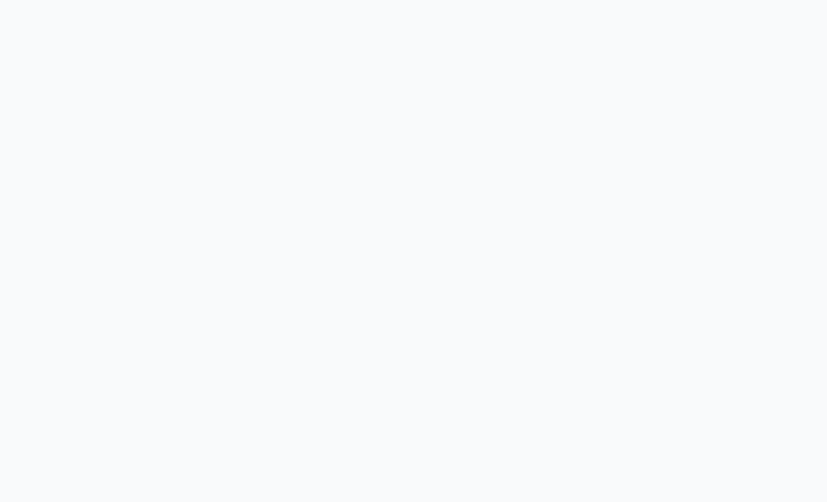
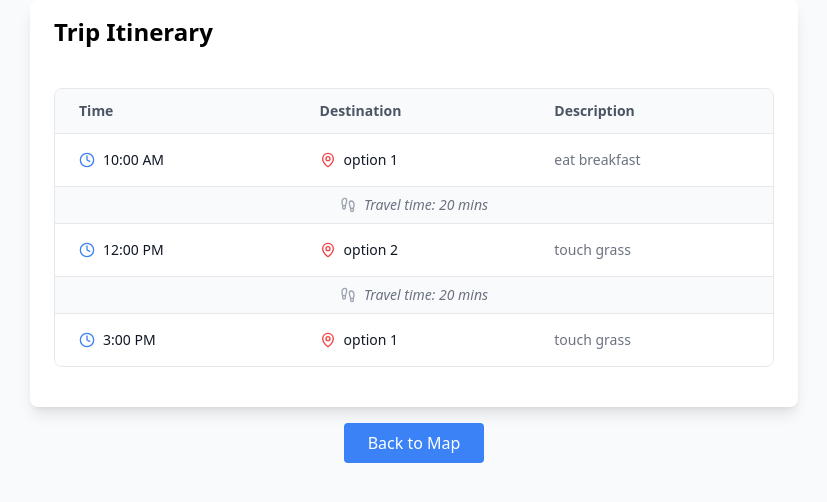
Before and after one commit to jannalee0819/What2Do, a React (Vite) app in the folder What2Do/: page /itinerary in a window 1280 px wide. Before the commit this address had no page. Shown: the top 502 px of the page, without its empty margins (226-1053 px from the left). Built offline with nearby package versions, Linux system fonts and the light colour scheme.

Commit message:
itinerary page

```diff
--- a/What2Do/package.json
+++ b/What2Do/package.json
@@ -10,6 +10,7 @@
     "preview": "vite preview"
   },
   "dependencies": {
+    "lucide-react": "^0.454.0",
     "react": "^18.3.1",
     "react-dom": "^18.3.1"
   },
--- a/What2Do/src/App.jsx
+++ b/What2Do/src/App.jsx
@@ -5,6 +5,7 @@ import { AddTrip } from "./components/AddTrip";
 import { EditTrip } from "./components/EditTrip";
 import { MapView } from "./components/MapView";
 import { OptionsPage } from './pages/options/options';
+import { TripItinerary } from './components/TripItinerary';
 
 const App = () => {
   const [trips, setTrips] = useState([]);
@@ -31,6 +32,7 @@ const App = () => {
           />
           <Route path="/map" element={<MapView />} />
           <Route path="/options" element={<OptionsPage />} />
+          <Route path="/itinerary" element={<TripItinerary />} />
         </Routes>
       </div>
     </BrowserRouter>
--- a/What2Do/src/components/MapView.jsx
+++ b/What2Do/src/components/MapView.jsx
@@ -18,6 +18,12 @@ export const MapView = () => {
       >
         Back to Trips
       </Link>
+      <Link
+        to="/itinerary"
+        className="mt-4 inline-block bg-blue-500 text-white px-6 py-2 rounded hover:bg-blue-600"
+      >
+        View Itinerary
+      </Link>
       <div>
           <h2>Map Page</h2>
 
--- /dev/null
+++ b/What2Do/src/components/TripItinerary.jsx
@@ -0,0 +1,90 @@
+import React from 'react';
+import { Link } from 'react-router-dom';
+import { Clock, MapPin, Footprints } from 'lucide-react';
+
+export const TripItinerary = () => {
+  const itineraryData = {
+    day1: {
+      destination: 'option 1',
+      time: '10:00 AM',
+      description: 'eat breakfast',
+      travelToNext: '20 mins'
+    },
+    day2: {
+      destination: 'option 2',
+      time: '12:00 PM',
+      description: 'touch grass',
+      travelToNext: '20 mins'
+    },
+    day3: {
+      destination: 'option 1',
+      time: '3:00 PM',
+      description: 'touch grass',
+      travelToNext: null
+    }
+  };
+
+  return (
+    <div className="flex flex-col items-center justify-center gap-4">
+        <div id="itinerary-card" className="w-full max-w-3xl mx-auto bg-white rounded-lg shadow-lg">
+        <div className="bg-white px-6 py-4 rounded-t-lg">
+            <h1 className="text-2xl font-bold">Trip Itinerary</h1>
+        </div>
+
+        <div className="p-6">
+            <div className="overflow-hidden rounded-lg border border-gray-200">
+            <table className="min-w-full divide-y divide-gray-200">
+                <thead className="bg-gray-50">
+                <tr>
+                    <th className="px-6 py-3 text-left text-sm font-semibold text-gray-600">Time</th>
+                    <th className="px-6 py-3 text-left text-sm font-semibold text-gray-600">Destination</th>
+                    <th className="px-6 py-3 text-left text-sm font-semibold text-gray-600">Description</th>
+                </tr>
+                </thead>
+                <tbody className="divide-y divide-gray-200 bg-white">
+                {Object.entries(itineraryData).map(([key, item], index) => (
+                    <React.Fragment key={key}>
+                    <tr className="hover:bg-gray-50">
+                        <td className="px-6 py-4 text-sm text-gray-900">
+                        <div className="flex items-center space-x-2">
+                            <Clock className="w-4 h-4 text-blue-500" />
+                            <span>{item.time}</span>
+                        </div>
+                        </td>
+                        <td className="px-6 py-4 text-sm text-gray-900">
+                        <div className="flex items-center space-x-2">
+                            <MapPin className="w-4 h-4 text-red-500" />
+                            <span>{item.destination}</span>
+                        </div>
+                        </td>
+                        <td className="px-6 py-4 text-sm text-gray-500">
+                        {item.description}
+                        </td>
+                    </tr>
+                    {item.travelToNext && (
+                        <tr className="bg-gray-50">
+                        <td colSpan="3" className="px-6 py-2 text-sm text-gray-500 italic">
+                            <div className="flex items-center justify-center space-x-2">
+                            <Footprints className="w-4 h-4 text-gray-400" />
+                            <span>Travel time: {item.travelToNext}</span>
+                            </div>
+                        </td>
+                        </tr>
+                    )}
+                    </React.Fragment>
+                ))}
+                </tbody>
+            </table>
+            </div>
+        </div>
+        <div className="flex justify-end mt-4">
+        </div>
+        </div>
+        <Link
+            to="/map"
+            className="inline-block bg-blue-500 text-white px-6 py-2 rounded hover:bg-blue-600">
+            Back to Map
+        </Link>
+    </div>
+  );
+};
```
